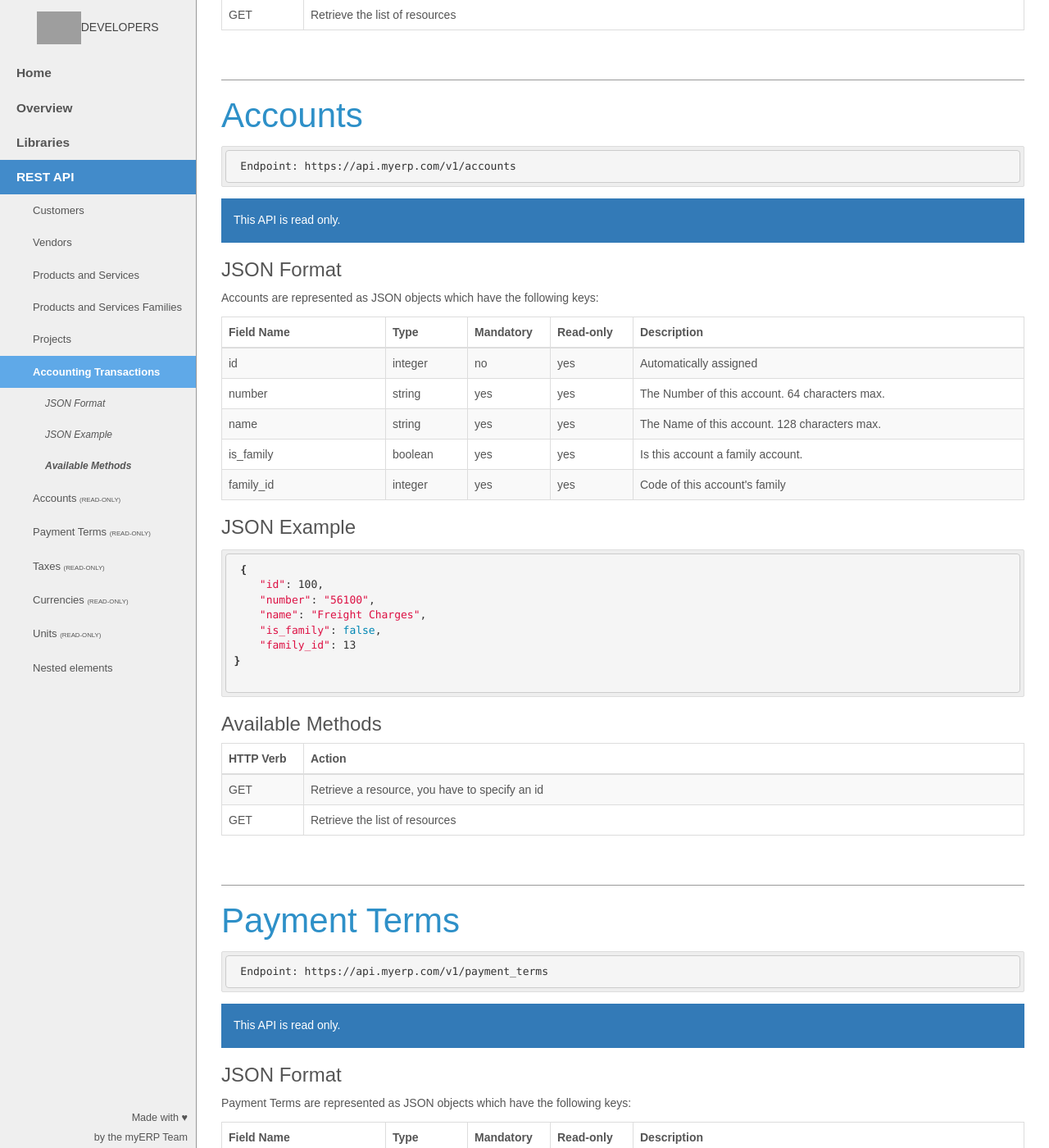
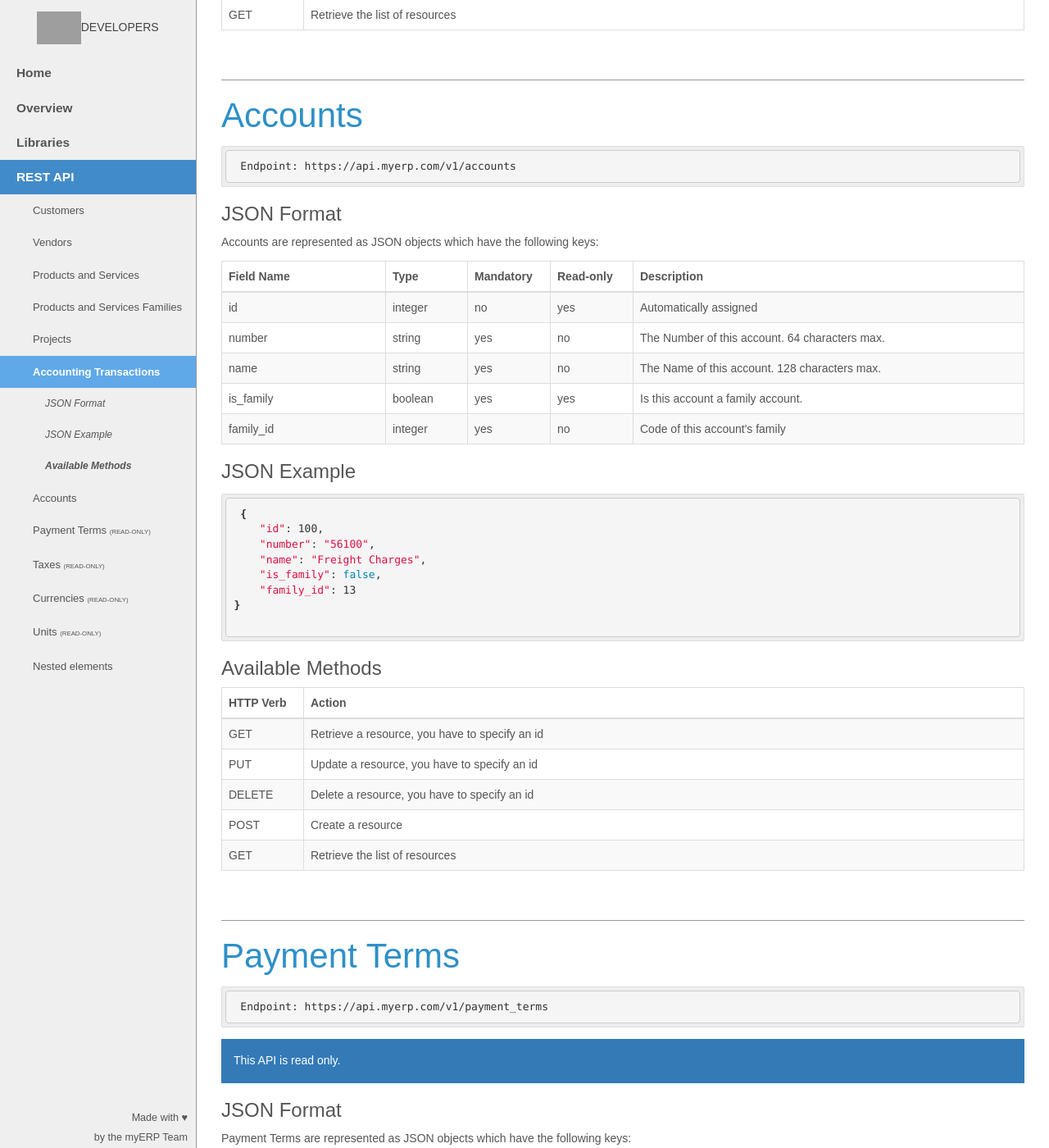
Before and after one commit to myERP/myerp.github.io, a Jekyll site: the page built from docs/1.0/api/index.html, in a window 1280 px wide and 1400 px high, scrolled down 10772 px. Shown: the whole window at 82% size. Built offline with Jekyll 4.4.1, drawn with Linux system fonts in a browser that asks for light colours; nearby versions of some CDN libraries; Markdown is read by kramdown in place of the engine named in the settings; grey boxes are pictures that could not be loaded.

Commit message:
Accounting Accounts API now handles full features.

```diff
--- a/_includes/1.0/api/account.html
+++ b/_includes/1.0/api/account.html
@@ -2,7 +2,6 @@
 
     <h2>Accounts</h2>
     {% highlight bash %} Endpoint: {{ site.api.base_url }}{{ site.api.v1}}{{ site.resource.accounts.url}} {% endhighlight %}
-    <p class="message bg-primary">This API is read only.</p>
     <h3 id="accountjsonformat">JSON Format</h3>
     <p>Accounts are represented as JSON objects which have the following keys:</p>
 
@@ -22,14 +21,14 @@
                 <td>number</td>
                 <td>{{ site.format.type.string }}</td>
                 <td>yes</td>
-                <td>yes</td>
+                <td>no</td>
                 <td>The Number of this account. 64 characters max.</td>
             </tr>
             <tr>
                 <td>name</td>
                 <td>{{ site.format.type.string }}</td>
                 <td>yes</td>
-                <td>yes</td>
+                <td>no</td>
                 <td>The Name of this account. 128 characters max.</td>
             </tr>
             <tr>
@@ -43,7 +42,7 @@
                 <td>family_id</td>
                 <td>{{ site.format.type.integer }}</td>
                 <td>yes</td>
-                <td>yes</td>
+                <td>no</td>
                 <td>Code of this account's family</td>
             </tr>
         </tbody>
@@ -53,5 +52,5 @@
     {% highlight bash %} {% include 1.0/api/json/account.json %} {% endhighlight %}
 
     <h3 id="accountavailablemethods">Available Methods</h3>
-    {% include 1.0/api/methods/readonly.html %}
+    {% include 1.0/api/methods/full.html %}
 </div>
--- a/_includes/side-menu.html
+++ b/_includes/side-menu.html
@@ -108,7 +108,7 @@
         </li>
         <!-- accounts -->
         <li>
-            <a href="#account">Accounts <span>(Read-only)</span></a>
+            <a href="#account">Accounts</a>
             <ul class="nav nav-stacked">
                 <li><a href="#accountjsonformat">JSON Format</a>
                 </li>
```
